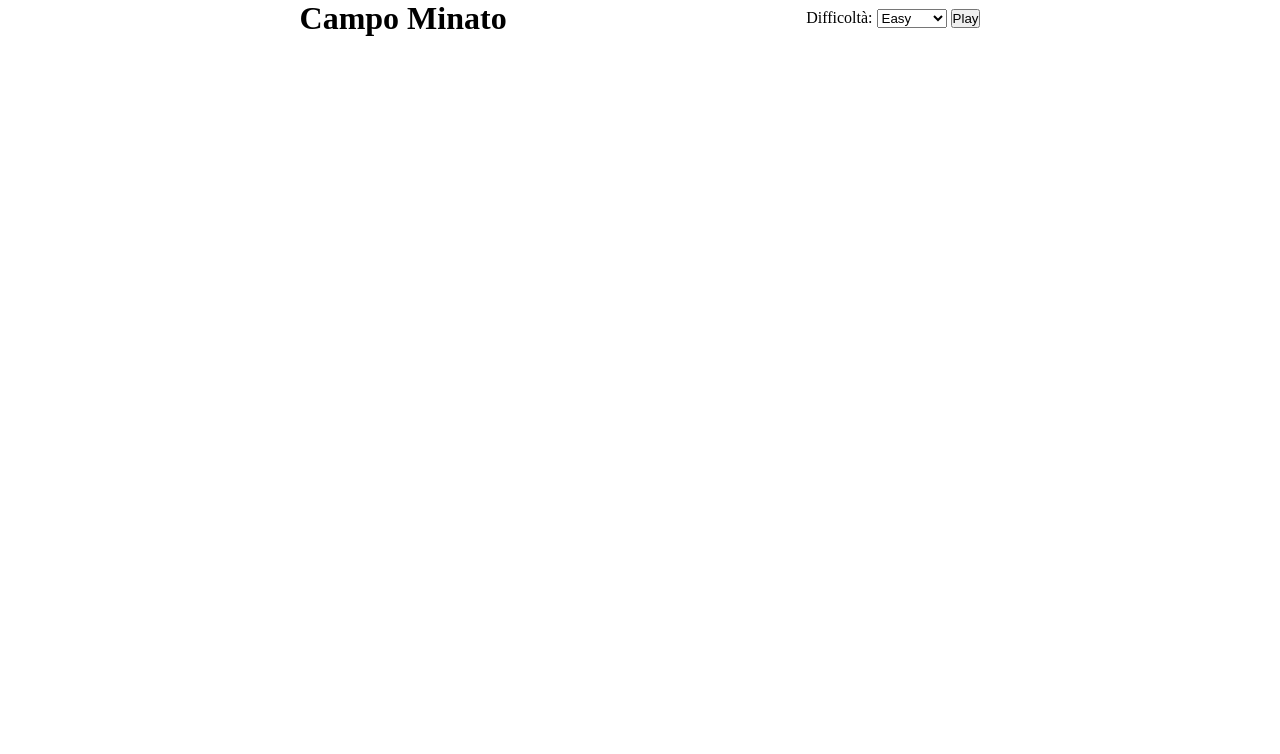
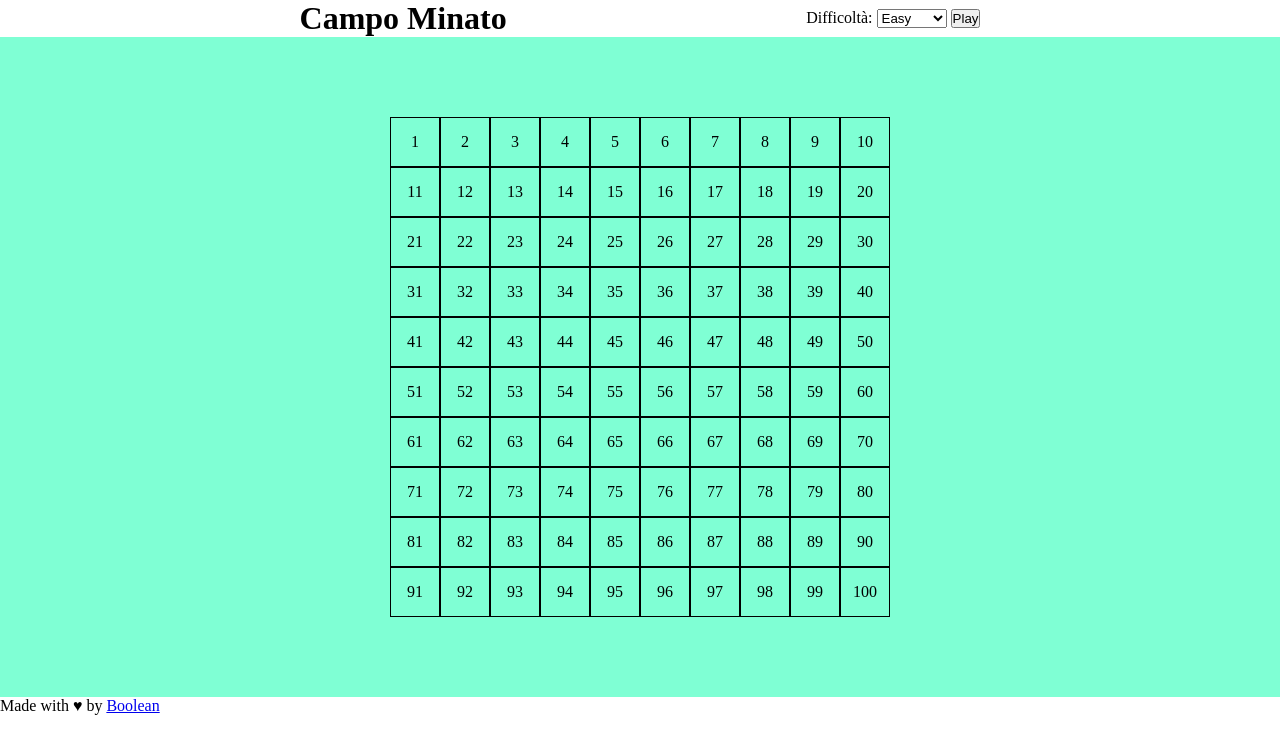
Before and after one commit to gmirizzi/js-campominato-grid, a plain HTML site: page index.html in a window 1280 px wide. Drawn offline with Linux system fonts and the light colour scheme.

Commit message:
griglia livello easy

```diff
--- a/index.html
+++ b/index.html
@@ -21,5 +21,11 @@
             <button>Play</button>
         </div>
     </header>
+    <main>
+        <div id="container"></div>
+    </main>
+    <footer>Made with &hearts; by <a href="https://boolean.careers/">Boolean</a></footer>
+    <!-- link js -->
+    <script src="script.js"></script>
 </body>
 </html>
--- /dev/null
+++ b/script.js
@@ -0,0 +1,6 @@
+for (let i = 1; i <= 100; i++) {
+    const element = document.createElement('div');
+    element.classList.add('square');
+    element.innerHTML = i;
+    document.getElementById("container").append(element);
+}
--- a/stile.css
+++ b/stile.css
@@ -10,3 +10,25 @@ header{
     justify-content: space-evenly;
     align-items: center;
 }
+
+main {
+    padding: 5em;
+    background-color: #7fffd4ff;
+}
+
+#container {
+    height: 500px;
+    width: 500px;
+    margin: 0 auto;
+    display: flex;
+    flex-wrap: wrap;
+}
+
+.square {
+    width: 50px;
+    height: 50px;
+    display: flex;
+    align-items: center;
+    justify-content: center;
+    border: 1px solid black;
+}
```
